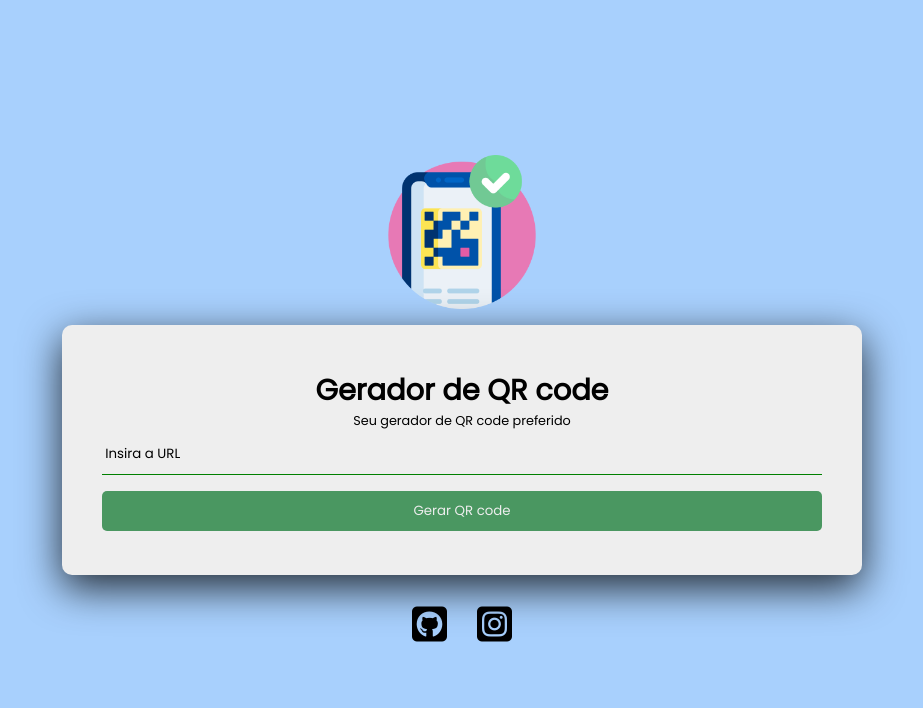
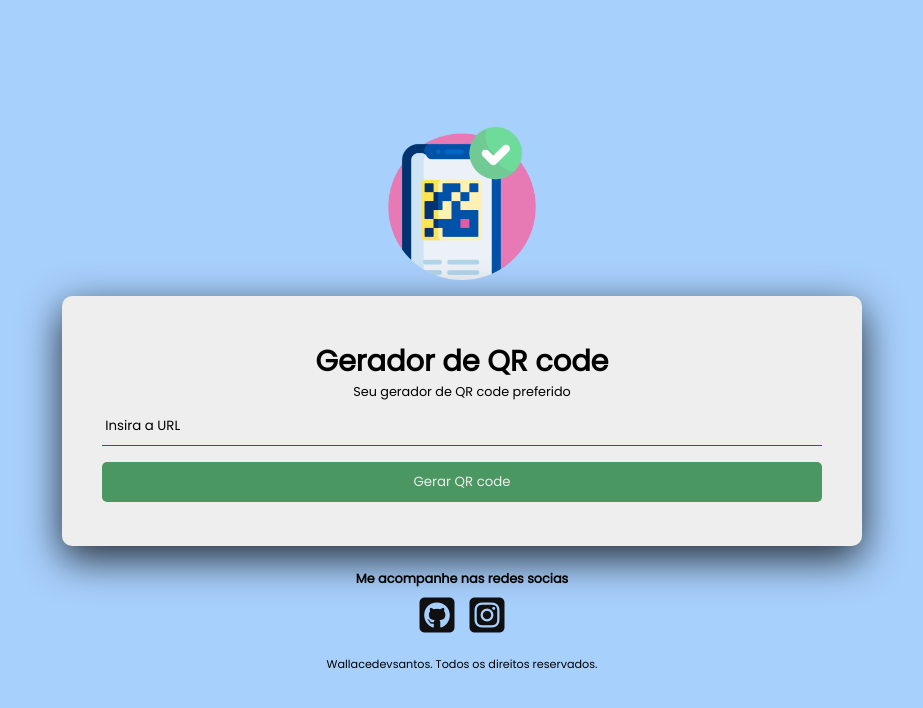
Before and after one commit to wallacedevsantos/gerador-qrcode, a plain HTML site: page index.html in a window 1280 px wide. Shown: the whole page, without its empty margins (178-1101 px from the left). Drawn offline with Linux system fonts and the light colour scheme.

Commit message:
adicionando cabeçalho

```diff
--- a/assets/css/style.css
+++ b/assets/css/style.css
@@ -18,6 +18,14 @@ body {
     justify-content: center;
     align-items: center;
     min-height: 100vh;
+}
+
+footer {
+    display: block;
+    width: 100%;
+    text-align: center;
+    font-size: .7rem;
+    margin-top: 20px;
 }
 
 .content {
@@ -188,17 +196,31 @@ body {
     display: flex;
     align-items: center;
     justify-content: center;
-    gap: 30px;
+    gap: 15px;
     width: 100%;
     height: 40px;
-    margin-top: 30px;
+    margin-top: .5rem;
+
 }
 
 .social-icons i {
     font-size: 40px;
-    color: black;
+    color: rgb(17, 16, 16);
     cursor: pointer;
+    transition: all .5s linear ease-in-out;
 }
+
+.social-icons i:hover {
+    transform: scale(1.1);
+}
+
+.content h3 {
+    display: flex;
+    font-size: .8rem;
+    margin-top: 1.5rem;
+    text-align: center;
+}
+
 
 @media screen and (max-width: 545px) {
     .wrapper.active .header h1 {
@@ -228,6 +250,9 @@ body {
     .wrapper .header p {
         font-size: .7rem;
     }
+    footer {
+        font-size: .6rem;
+    }
 }
 
 @media screen and (max-width: 295px) {
@@ -236,6 +261,12 @@ body {
     }
     .wrapper .header p {
         font-size: .6rem;
+    }
+    .content h3 {
+        font-size: .6rem;
+    }
+    footer {
+        font-size: .5rem;
     }
 }
 
--- a/index.html
+++ b/index.html
@@ -38,10 +38,14 @@
                 </div>
             </div>
         </main>
+        <h3>Me acompanhe nas redes socias</h3>
         <div class="social-icons">
             <a href="https://github.com/wallacedevsantos" target="_blank"><i class="fa-brands fa-square-github"></i></a>
             <a href="https://www.instagram.com/waasants/" target="_blank"><i class="fa-brands fa-square-instagram"></i></a>
         </div>
+        <footer class="cabecalho">
+            <p>Wallacedevsantos. Todos os direitos reservados.</p>
+        </footer>
         <!-- JavaScript -->
         <script src="./assets/js/script.js"></script>
     </div>
```
